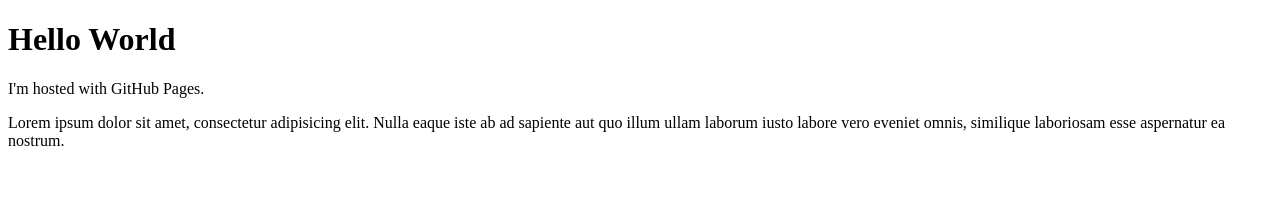
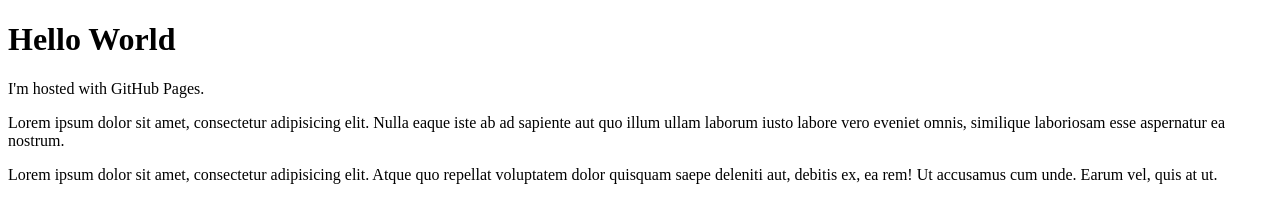
Before and after one commit to lamberger/lamberger.github.io, a plain HTML site: page index.html in a window 1280 px wide. Drawn offline with Linux system fonts and the light colour scheme.

Commit message:
update text

```diff
--- a/index.html
+++ b/index.html
@@ -4,5 +4,6 @@
 <h1>Hello World</h1>
 <p>I'm hosted with GitHub Pages.</p>
 <p>Lorem ipsum dolor sit amet, consectetur adipisicing elit. Nulla eaque iste ab ad sapiente aut quo illum ullam laborum iusto labore vero eveniet omnis, similique laboriosam esse aspernatur ea nostrum. </p>
+<p>Lorem ipsum dolor sit amet, consectetur adipisicing elit. Atque quo repellat voluptatem dolor quisquam saepe deleniti aut, debitis ex, ea rem! Ut accusamus cum unde. Earum vel, quis at ut.</p>
 </body>
 </html>
```
